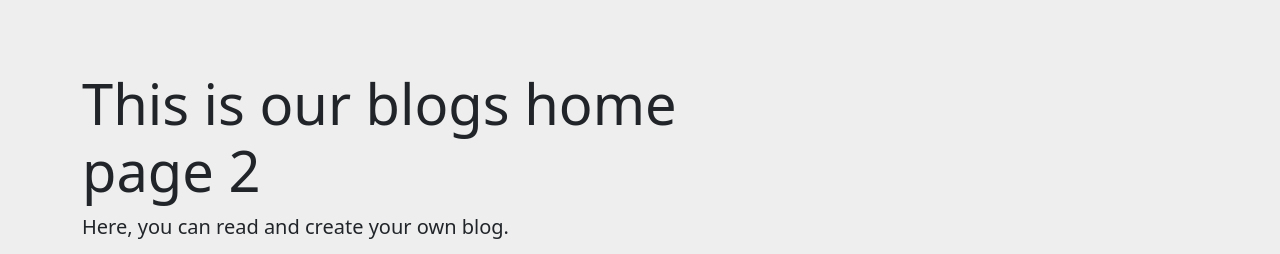
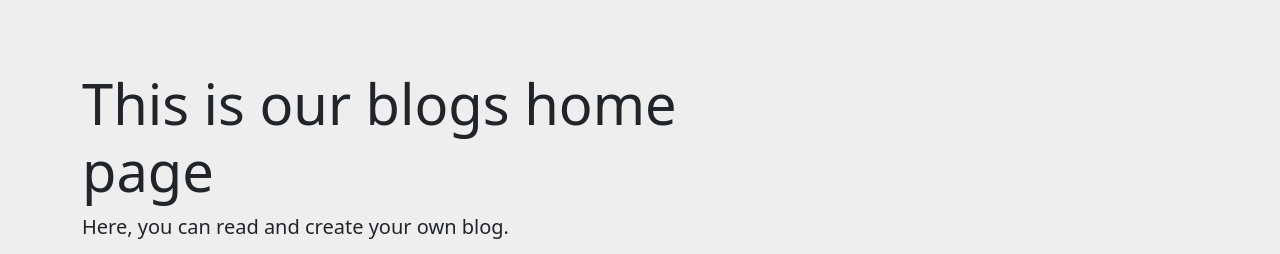
Before and after one commit to SU-HAKIM/hakim-made-first-blog, a React (Create React App) app in the folder client/: page / in a window 1280 px wide. Shown: the part 204-458 px from the top of the page. Built offline with nearby package versions, Linux system fonts and the light colour scheme.

Commit message:
up to github

```diff
--- a/client/src/components/pages/Home.jsx
+++ b/client/src/components/pages/Home.jsx
@@ -6,7 +6,7 @@ function Home() {
     <div className="container">
       <HomeText className="row">
         <div className="col-md-8">
-          <h1 className="display-4">This is our blogs home page 2</h1>
+          <h1 className="display-4">This is our blogs home page</h1>
           <p className="lead">Here, you can read and create your own blog.</p>
         </div>
       </HomeText>
```
